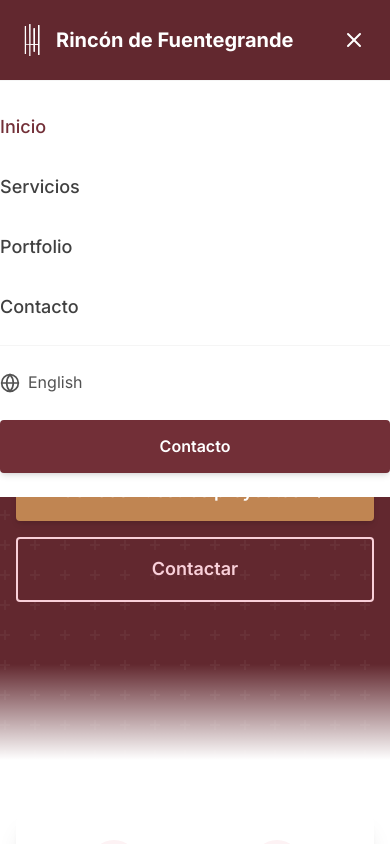
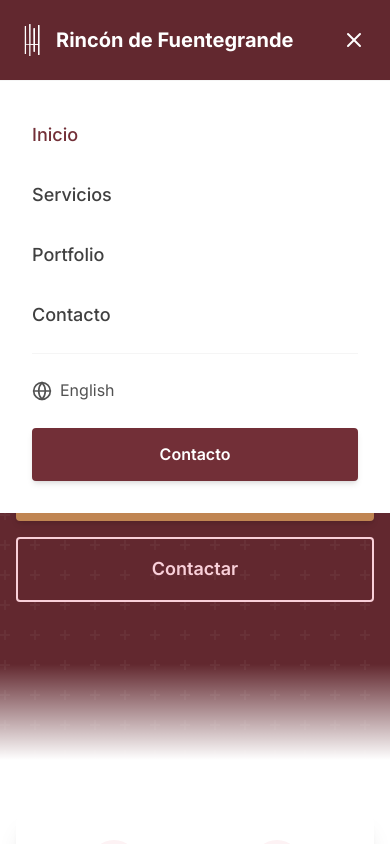
Before and after one commit to hidiegorguez/Rincon-de-Fuente-Grande, a React (Vite) app: page / in a window 390 px wide. Both pictures are taken after a click on the button "Abrir menú". Shown: the top 844 px of the page. Built offline with nearby package versions, Linux system fonts and the light colour scheme.

Commit message:
padding phone menu

```diff
--- a/src/components/layout/Header.tsx
+++ b/src/components/layout/Header.tsx
@@ -126,7 +126,7 @@ export function Header() {
             transition={{ duration: 0.3 }}
             className="lg:hidden bg-white border-t border-neutral-100"
           >
-            <div className="layout-container" style={{ padding: '1.5rem 0' }}>
+            <div className="layout-container" style={{ padding: '2rem' }}>
               <div className="flex flex-col" style={{ gap: '1rem' }}>
                 {enabledNavItems.map((item) => (
                   <Link
```
